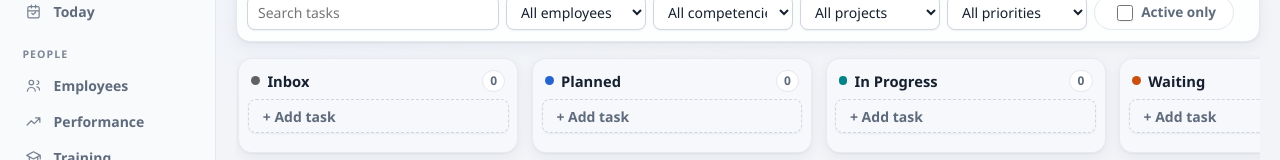
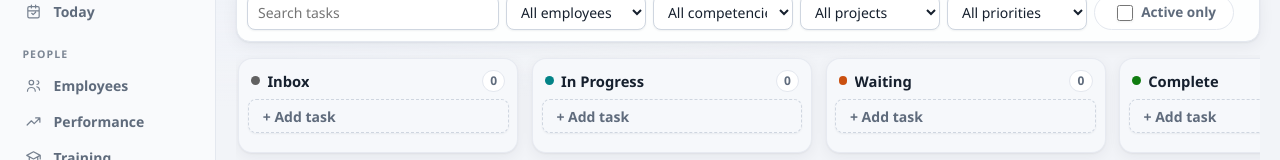
Before and after one commit to bradhenson/radar, a Svelte app: page / in a window 1280 px wide. Shown: the part 149-309 px from the top of the page. Built offline with nearby package versions, Linux system fonts and the light colour scheme.

Commit message:
Simplify default board buckets

```diff
--- a/src/data/seed.ts
+++ b/src/data/seed.ts
@@ -169,7 +169,7 @@ export function createSampleSnapshot(): DatabaseSnapshot {
   }
 
   const tasks = [
-    task("Review weekly timekeeping exceptions", "planned", "normal", {
+    task("Review weekly timekeeping exceptions", "inbox", "normal", {
       dueDate: addDays(today, 2),
       description: "Supervisor-owned weekly review before timecards are certified.",
       showOnCard: "description"
@@ -180,7 +180,7 @@ export function createSampleSnapshot(): DatabaseSnapshot {
       description: "Pull project, training, leave, and telework highlights into one weekly summary.",
       showOnCard: "description"
     }),
-    task("Update branch staffing summary", "planned", "high", {
+    task("Update branch staffing summary", "inbox", "high", {
       dueDate: addDays(today, 8),
       projectId: projects.workforce.id,
       description: "Refresh staffing changes, vacancies, and upcoming availability constraints."
@@ -189,7 +189,7 @@ export function createSampleSnapshot(): DatabaseSnapshot {
       dueDate: addDays(today, 1),
       description: "Review pending situational requests and capture source references."
     }),
-    task("Compile performance input reminders", "planned", "normal", {
+    task("Compile performance input reminders", "inbox", "normal", {
       dueDate: addDays(today, 6),
       description: "Check employees without recent inputs and identify accomplishments to capture."
     }),
@@ -200,7 +200,7 @@ export function createSampleSnapshot(): DatabaseSnapshot {
       waitingSince: atNoon(addDays(today, -18)),
       sourceSystem: "Email"
     }),
-    task("Confirm leave coverage for next sprint", "planned", "normal", {
+    task("Confirm leave coverage for next sprint", "inbox", "normal", {
       dueDate: addDays(today, 4),
       description: "Use the leave records and project staffing view to confirm coverage."
     }),
@@ -212,7 +212,7 @@ export function createSampleSnapshot(): DatabaseSnapshot {
     task("Draft onboarding checklist for incoming employees", "inbox", "normal", {
       dueDate: addDays(today, 14)
     }),
-    task("Review project risk register", "planned", "normal", {
+    task("Review project risk register", "inbox", "normal", {
       projectId: projects.lighthouse.id,
       dueDate: addDays(today, 10)
     }),
@@ -227,19 +227,19 @@ export function createSampleSnapshot(): DatabaseSnapshot {
       waitingSince: atNoon(addDays(today, -16)),
       sourceSystem: "SWAT"
     }),
-    task("Prepare telework renewal follow-up", "needs_review", "normal", {
+    task("Prepare telework renewal follow-up", "in_progress", "normal", {
       employeeId: employees[10]!.id,
       competencyId: employees[10]!.competencyId,
       dueDate: addDays(today, 7),
       description: "Current agreement expires this quarter. Confirm the renewal packet is started and the schedule summary is accurate.",
       showOnCard: "description"
     }),
-    task("Capture Project Harbor customer recognition", "needs_review", "normal", {
+    task("Capture Project Harbor customer recognition", "in_progress", "normal", {
       employeeId: employees[23]!.id,
       projectId: projects.harbor.id,
       competencyId: employees[23]!.competencyId
     }),
-    task("Review Project Lighthouse test schedule", "planned", "high", {
+    task("Review Project Lighthouse test schedule", "inbox", "high", {
       employeeId: employees[0]!.id,
       projectId: projects.lighthouse.id,
       competencyId: employees[0]!.competencyId,
--- a/src/domain/models.ts
+++ b/src/domain/models.ts
@@ -421,11 +421,9 @@ export function normalizeTaskStatus(value: string): TaskStatus {
 
 export const DEFAULT_BOARD_COLUMN_SEEDS: { id: Id; label: string; sortOrder: number }[] = [
   { id: "inbox", label: "Inbox", sortOrder: 10 },
-  { id: "planned", label: "Planned", sortOrder: 20 },
-  { id: "in_progress", label: "In Progress", sortOrder: 30 },
-  { id: "waiting", label: "Waiting", sortOrder: 40 },
-  { id: "needs_review", label: "Needs Review", sortOrder: 50 },
-  { id: "complete", label: "Complete", sortOrder: 60 }
+  { id: "in_progress", label: "In Progress", sortOrder: 20 },
+  { id: "waiting", label: "Waiting", sortOrder: 30 },
+  { id: "complete", label: "Complete", sortOrder: 40 }
 ];
 
 export const TASK_PRIORITIES: { value: TaskPriority; label: string }[] = [
```
Also changed, not shown: Project_Plan.txt, 1 other file (tests, documents, lock files or other folders).
